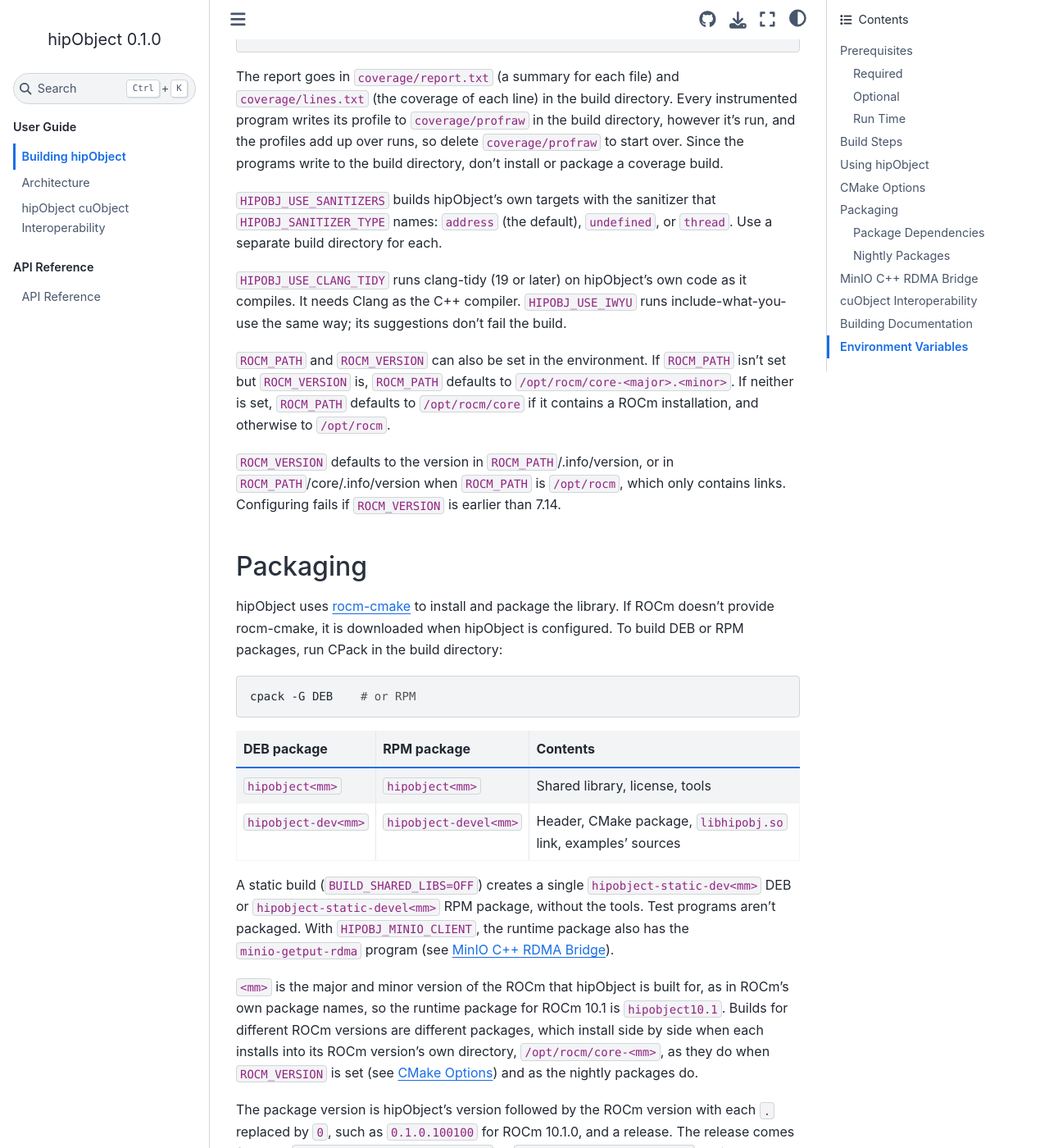
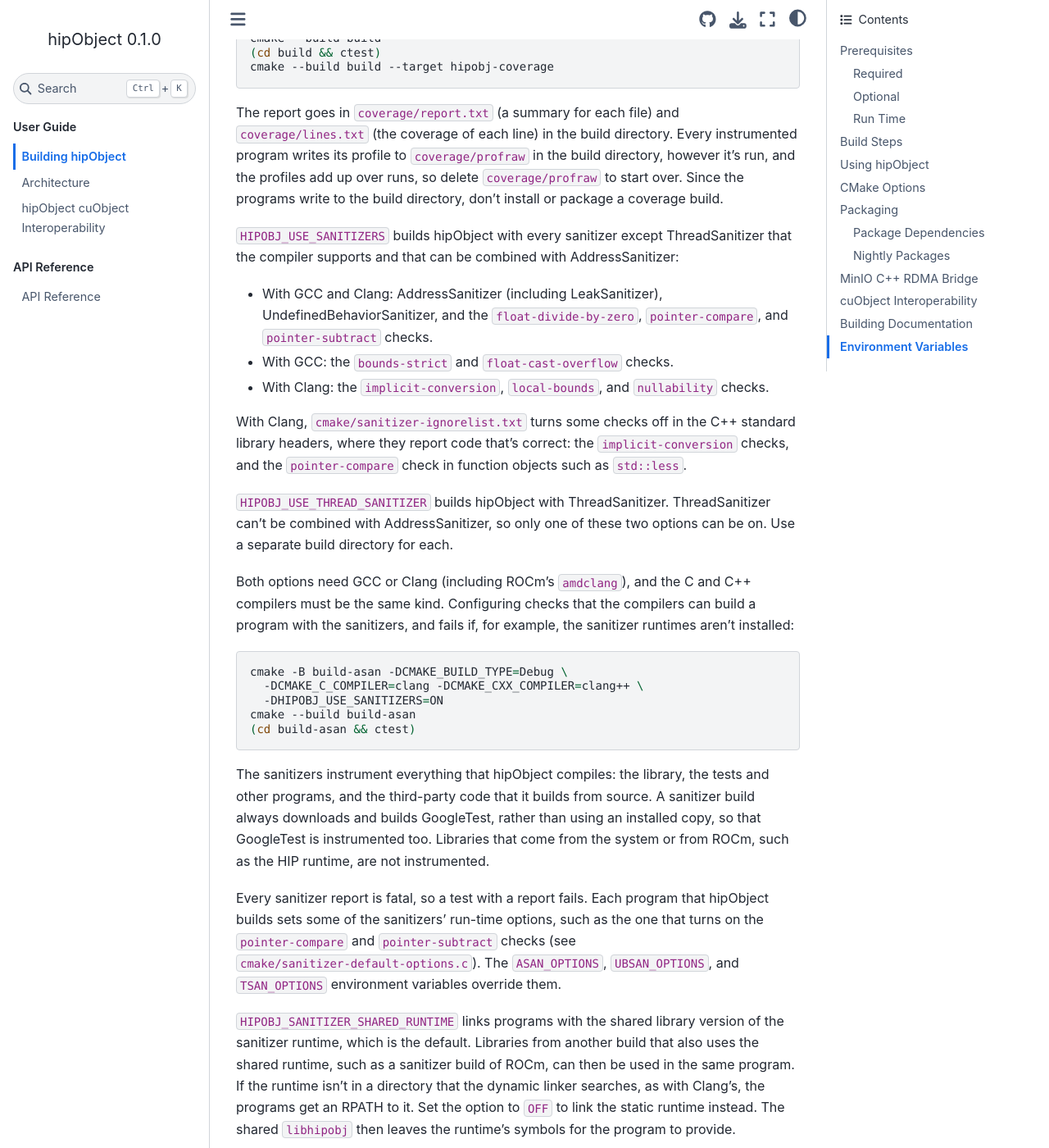
Before and after one commit to ROCm/hipObject, a Sphinx documentation site: the page built from docs/building.rst, in a window 1280 px wide and 1400 px high, scrolled down 4077 px. Shown: the whole window at 82% size. Built offline with Sphinx 7.4.7 and the Sphinx Book theme 1.1.4, drawn with Linux system fonts in a browser that asks for light colours; some of the changed text lies outside the part shown.

Commit message:
Rework the sanitizer options: ASan and friends, or TSan
HIPOBJ_USE_SANITIZERS now builds with every sanitizer except
ThreadSanitizer that the compiler supports and that can be combined
with AddressSanitizer, and the new HIPOBJ_USE_THREAD_SANITIZER builds
with ThreadSanitizer. They replace HIPOBJ_SANITIZER_TYPE, and
configuring fails if it's still set or if both options are on.

- GCC and Clang both get address, undefined, float-divide-by-zero,
  pointer-compare, and pointer-subtract. GCC adds bounds-strict and
  float-cast-overflow; Clang adds implicit-conversion, local-bounds, and
  nullability. Every report is fatal (-fno-sanitize-recover=all).
- With Clang, cmake/sanitizer-ignorelist.txt turns off the
  implicit-conversion checks in the C++ standard library headers
  (libstdc++ 16's shared_ptr converts -1 to unsigned on purpose) and
  AddressSanitizer in the headers that define std::less and the other
  comparison objects, which compare pointers into different objects as
  integers, and which pointer-compare reports.
- cmake/sanitizer-default-options.c is compiled into every program and
  sets the sanitizers' default run-time options, including the one that
  turns on pointer-compare and pointer-subtract. The *SAN_OPTIONS
  environment variables override them.
- HIPOBJ_SANITIZER_SHARED_RUNTIME (default ON) links the shared
  sanitizer runtime, with Clang as well as GCC, and adds an RPATH to it
  when the dynamic linker doesn't search its directory. With it OFF,
  programs link the static runtime, and libhipobj.so is linked with
  -z undefs after its --no-undefined.
- HIPOBJSanitizers.cmake is included early. It checks the options and
  the compilers, and builds a test program with the flags, before ROCm
  is looked for. A deferred call adds the flags to every target in
  hipObject's directories, including the third-party code it builds, so
  nothing else adds them. A sanitizer build always fetches GoogleTest,
  so it's instrumented too. The install test's consumer and examples get
  matching flags from hipobj_get_sanitizer_consumer_flags().

CI's build workflow runs an ASan job and a TSan job, both with
amdclang.

Co-Authored-By: Claude <noreply@anthropic.com>

```diff
--- a/CMakeLists.txt
+++ b/CMakeLists.txt
@@ -74,6 +74,11 @@ if(HIPOBJ_CXX_STANDARD STREQUAL "26"
     "CMake ${CMAKE_VERSION}")
 endif()
 
+# This checks the sanitizer options, and tests the compilers with them,
+# before ROCm is looked for, so that a problem with them is reported
+# early
+include(HIPOBJSanitizers)
+
 # Put the compiler's implicit include directories in
 # compile_commands.json, so tools that read it, such as clangd and
 # clang-tidy, search the same system headers as the compiler instead
--- a/docs/building.rst
+++ b/docs/building.rst
@@ -93,32 +93,33 @@ that make their S3 requests with libcurl.
 CMake Options
 -------------
 
-================================ ============== =============================
-Option                           Default        Description
-================================ ============== =============================
-``CMAKE_BUILD_TYPE``             RelWithDebInfo Build type (see below)
-``HIPOBJ_CXX_STANDARD``          20             C++ standard (20, 23, 26)
-``HIPOBJ_BNXT``                  ON             Build Thor-2 RDMA backend
-``HIPOBJ_IONIC``                 ON             Build ionic RDMA backend
-``BUILD_SHARED_LIBS``            ON             Build shared library
-``BUILD_TESTING``                ON             Build and register tests
-``HIPOBJ_INSTALL_EXAMPLES``      ON             Build examples (see below)
-``HIPOBJ_INSTALL_TOOLS``         ON             Build tools (see below)
-``HIPOBJ_BUILD_DOCS``            OFF            Build documentation
-``HIPOBJ_DOCS_ONLY``             OFF            Docs targets only (no HIP)
-``HIPOBJ_MINIO_CLIENT``          OFF            Build minio-cpp RDMA bridge
-``HIPOBJ_INTEGRATION_TESTS``     ON             Build RC test server (tests)
-``HIPOBJ_FETCH_CUOBJECT_CLIENT`` OFF            Fetch libcuobjclient 1.2.0.59
-``HIPOBJ_FIND_CUOBJECT_SERVER``  OFF            Find libcuobjserver + probe
-``HIPOBJ_WERROR``                OFF            Treat warnings as errors
-``HIPOBJ_USE_CODE_COVERAGE``     OFF            Build with code coverage
-``HIPOBJ_USE_SANITIZERS``        OFF            Build with a sanitizer
-``HIPOBJ_SANITIZER_TYPE``        address        Sanitizer to build with
-``HIPOBJ_USE_CLANG_TIDY``        OFF            Run clang-tidy while building
-``HIPOBJ_USE_IWYU``              OFF            Run IWYU while building
-``ROCM_PATH``                    see below      Path to ROCm install
-``ROCM_VERSION``                 detected       ROCm version
-================================ ============== =============================
+=================================== ============== =============================
+Option                              Default        Description
+=================================== ============== =============================
+``CMAKE_BUILD_TYPE``                RelWithDebInfo Build type (see below)
+``HIPOBJ_CXX_STANDARD``             20             C++ standard (20, 23, 26)
+``HIPOBJ_BNXT``                     ON             Build Thor-2 RDMA backend
+``HIPOBJ_IONIC``                    ON             Build ionic RDMA backend
+``BUILD_SHARED_LIBS``               ON             Build shared library
+``BUILD_TESTING``                   ON             Build and register tests
+``HIPOBJ_INSTALL_EXAMPLES``         ON             Build examples (see below)
+``HIPOBJ_INSTALL_TOOLS``            ON             Build tools (see below)
+``HIPOBJ_BUILD_DOCS``               OFF            Build documentation
+``HIPOBJ_DOCS_ONLY``                OFF            Docs targets only (no HIP)
+``HIPOBJ_MINIO_CLIENT``             OFF            Build minio-cpp RDMA bridge
+``HIPOBJ_INTEGRATION_TESTS``        ON             Build RC test server (tests)
+``HIPOBJ_FETCH_CUOBJECT_CLIENT``    OFF            Fetch libcuobjclient 1.2.0.59
+``HIPOBJ_FIND_CUOBJECT_SERVER``     OFF            Find libcuobjserver + probe
+``HIPOBJ_WERROR``                   OFF            Treat warnings as errors
+``HIPOBJ_USE_CODE_COVERAGE``        OFF            Build with code coverage
+``HIPOBJ_USE_SANITIZERS``           OFF            ASan, LSan, UBSan, and more
+``HIPOBJ_USE_THREAD_SANITIZER``     OFF            ThreadSanitizer
+``HIPOBJ_SANITIZER_SHARED_RUNTIME`` ON             Shared sanitizer runtime
+``HIPOBJ_USE_CLANG_TIDY``           OFF            Run clang-tidy while building
+``HIPOBJ_USE_IWYU``                 OFF            Run IWYU while building
+``ROCM_PATH``                       see below      Path to ROCm install
+``ROCM_VERSION``                    detected       ROCm version
+=================================== ============== =============================
 
 ``CMAKE_BUILD_TYPE`` can be ``Debug``, ``Release``,
 ``RelWithDebInfo``, or ``None``. ``RelWithDebInfo`` and ``Release``
@@ -187,10 +188,68 @@ the profiles add up over runs, so delete ``coverage/profraw`` to start
 over. Since the programs write to the build directory, don't install
 or package a coverage build.
 
-``HIPOBJ_USE_SANITIZERS`` builds hipObject's own targets with the
-sanitizer that ``HIPOBJ_SANITIZER_TYPE`` names: ``address`` (the
-default), ``undefined``, or ``thread``. Use a separate build
-directory for each.
+``HIPOBJ_USE_SANITIZERS`` builds hipObject with every sanitizer
+except ThreadSanitizer that the compiler supports and that can be
+combined with AddressSanitizer:
+
+- With GCC and Clang: AddressSanitizer (including LeakSanitizer),
+  UndefinedBehaviorSanitizer, and the ``float-divide-by-zero``,
+  ``pointer-compare``, and ``pointer-subtract`` checks.
+- With GCC: the ``bounds-strict`` and ``float-cast-overflow`` checks.
+- With Clang: the ``implicit-conversion``, ``local-bounds``, and
+  ``nullability`` checks.
+
+With Clang, ``cmake/sanitizer-ignorelist.txt`` turns some checks off
+in the C++ standard library headers, where they report code that's
+correct: the ``implicit-conversion`` checks, and the
+``pointer-compare`` check in function objects such as ``std::less``.
+
+``HIPOBJ_USE_THREAD_SANITIZER`` builds hipObject with
+ThreadSanitizer. ThreadSanitizer can't be combined with
+AddressSanitizer, so only one of these two options can be on. Use a
+separate build directory for each.
+
+Both options need GCC or Clang (including ROCm's ``amdclang``), and
+the C and C++ compilers must be the same kind. Configuring checks that
+the compilers can build a program with the sanitizers, and fails if,
+for example, the sanitizer runtimes aren't installed:
+
+.. code-block:: bash
+
+   cmake -B build-asan -DCMAKE_BUILD_TYPE=Debug \
+     -DCMAKE_C_COMPILER=clang -DCMAKE_CXX_COMPILER=clang++ \
+     -DHIPOBJ_USE_SANITIZERS=ON
+   cmake --build build-asan
+   (cd build-asan && ctest)
+
+The sanitizers instrument everything that hipObject compiles: the
+library, the tests and other programs, and the third-party code that
+it builds from source. A sanitizer build always downloads and builds
+GoogleTest, rather than using an installed copy, so that GoogleTest is
+instrumented too. Libraries that come from the system or from ROCm,
+such as the HIP runtime, are not instrumented.
+
+Every sanitizer report is fatal, so a test with a report fails. Each
+program that hipObject builds sets some of the sanitizers' run-time
+options, such as the one that turns on the ``pointer-compare`` and
+``pointer-subtract`` checks (see
+``cmake/sanitizer-default-options.c``). The ``ASAN_OPTIONS``,
+``UBSAN_OPTIONS``, and ``TSAN_OPTIONS`` environment variables override
+them.
+
+``HIPOBJ_SANITIZER_SHARED_RUNTIME`` links programs with the shared
+library version of the sanitizer runtime, which is the default.
+Libraries from another build that also uses the shared runtime, such
+as a sanitizer build of ROCm, can then be used in the same program.
+If the runtime isn't in a directory that the dynamic linker searches,
+as with Clang's, the programs get an RPATH to it. Set the option to
+``OFF`` to link the static runtime instead. The shared ``libhipobj``
+then leaves the runtime's symbols for the program to provide.
+
+If ThreadSanitizer stops a program at startup with an "unexpected
+memory mapping" error, the kernel's address space layout randomization
+uses more bits than ThreadSanitizer supports. Reduce it with
+``sudo sysctl vm.mmap_rnd_bits=28``.
 
 ``HIPOBJ_USE_CLANG_TIDY`` runs clang-tidy (19 or later) on
 hipObject's own code as it compiles. It needs Clang as the C++
```
Also changed, not shown: other parts of CMakeLists.txt (+0 -1 lines), AGENTS.md (+20 -13 lines), CHANGELOG.md (+28 -0 lines), 8 other files.
